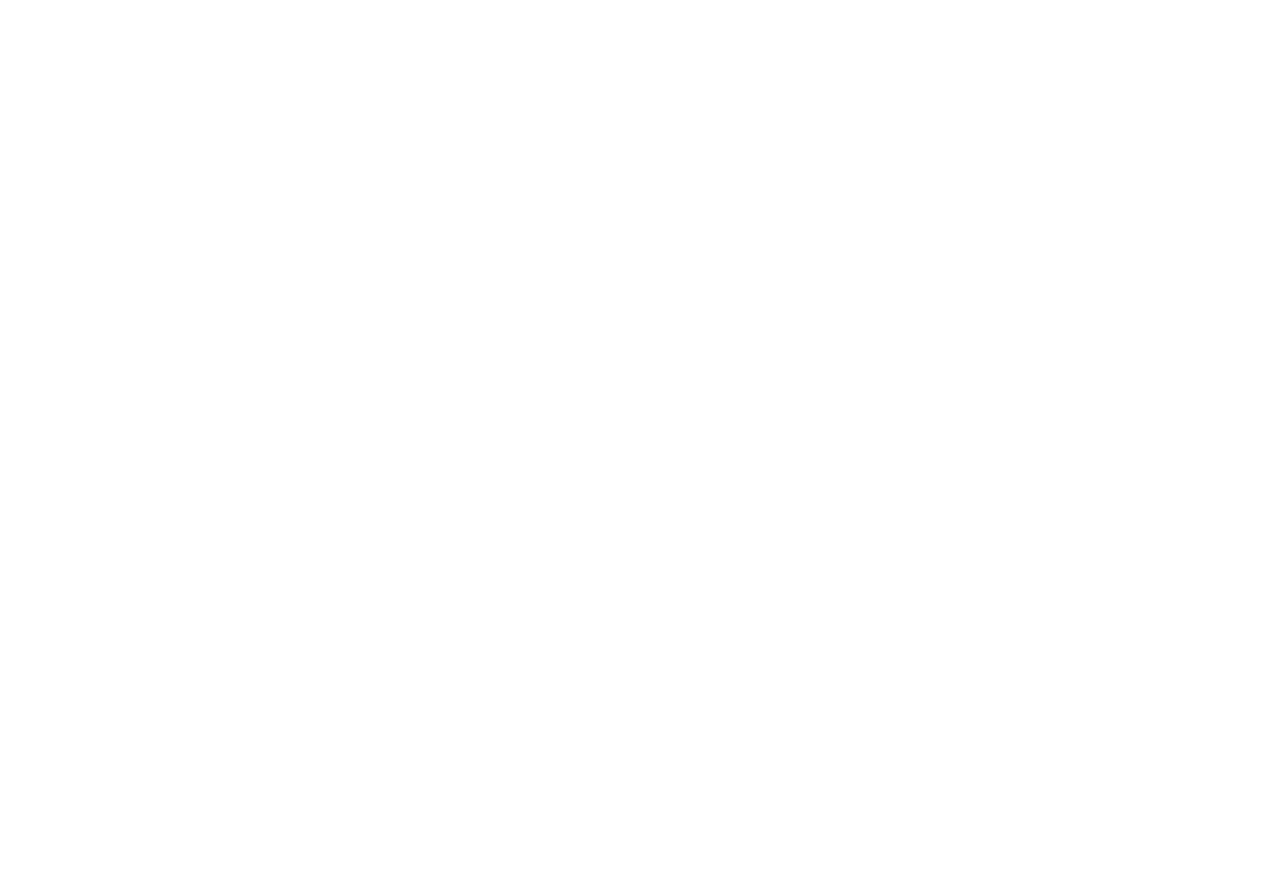
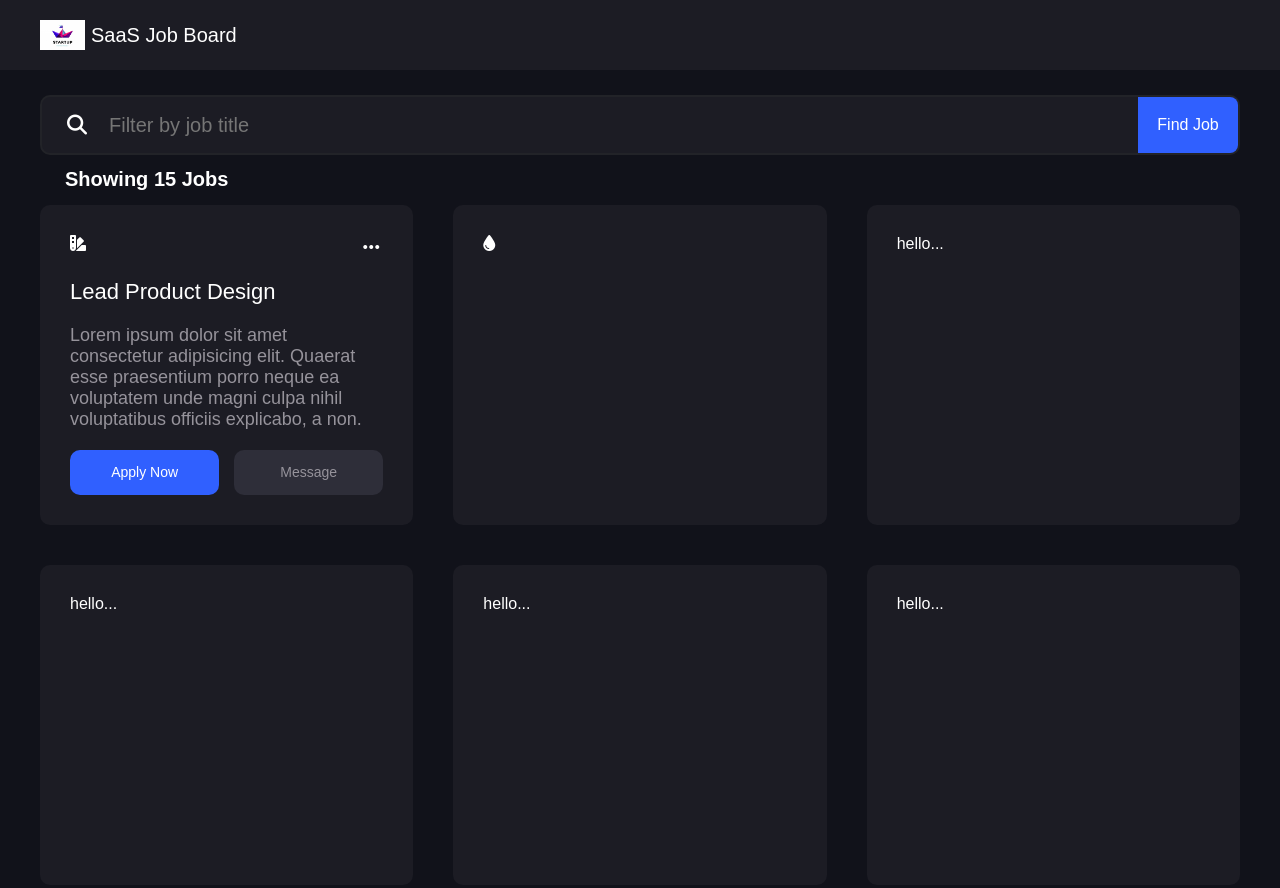
Before and after one commit to raihanmorshed/saas-job-board, a plain HTML site: page index.html in a window 1280 px wide. Shown: the top 888 px of the page. Before the commit the page ends 800 px from the top, so only its background shows below. Drawn offline with Linux system fonts and the light colour scheme.

Commit message:
created header, search bar, added the the first job card, tested js

```diff
--- /dev/null
+++ b/css/style.css
@@ -0,0 +1,187 @@
+body{
+    font-family: "Merriweather Sans", sans-serif;
+    margin:0;
+    color: white;
+    background: #11121A;
+}
+
+* {
+    box-sizing: border-box;
+}
+
+/* HEDEAR DIV */
+
+header {
+    background-color: #1C1C24;
+    height: 70px;
+    display:flex;
+    justify-content: center;
+    align-items: center;
+    font-size: 20px;
+    margin-bottom:25px;
+}
+
+/* imp */
+.header-container {
+    max-width: 1250px;
+    width:100%;
+    display:flex;
+    align-items: center;
+    padding: 0 25px;
+}
+
+.header-container .logo{
+    height: 30px;
+    margin-right: 6px;
+}
+
+.header-container .logo img{
+    height: 100%;
+}
+
+/* SEARCH DIV */
+.search {
+    width:100%;
+    max-width:1250px;
+    margin: 0 auto;
+    padding: 0 25px;
+}
+
+.search-container {
+    background-color: #1C1C24;
+    height: 60px;
+    border-radius: 10px;
+    border: 2px solid #222328;
+    display: flex;
+    overflow:hidden;
+    /* curves down to parent div */
+}
+
+.input-container {
+    flex-grow: 1;
+    display: flex;
+    align-items: center;
+}
+
+.input-container input {
+    flex-grow: 1;
+    background-color: transparent;
+    border:none;
+    outline:none;
+    color: white;
+    font-size: 20px;
+    margin-left: 20px;
+}
+
+.input-container i{
+    font-size:20px;
+    margin-left:25px;
+}
+
+.button-container {
+    background-color: #3060FF;
+    width:100px;
+    display:flex;
+    justify-content: center;
+    align-items: center;
+    cursor:pointer;
+    transition: all 0.2s ease;
+}
+
+.button-container:hover {
+    background: #5a81ff;
+}
+
+.jobs-list {
+    max-width: 1250px;
+    width: 100%;
+    height: 100vh;
+    margin: 0 auto;
+    display:flex;
+    flex-direction: column;
+    padding: 0 25px;
+}
+
+.jobs-list h1 {
+    margin-left: 25px;
+    font-size: 20px;
+}
+
+.jobs-container {
+    display: grid;
+    gap: 40px;
+    /* flex-grow: 1; */
+    grid-template-columns: repeat(3, 1fr);
+    grid-template-rows: repeat(3,1fr);
+    background: #11121A;
+}
+
+.job-title {
+    background: #1C1C24;
+    border-radius: 10px;
+    cursor:pointer;
+    display:flex;
+    flex-direction: column;
+    justify-content: flex-start;
+    color:white;
+    padding: 30px;
+    transition:transform 0.2s;
+    /* hovers over icon over mouse */
+}
+
+.job-title:hover {
+    transform: scale(1.05);
+}
+
+.top {
+    /* background: blue; */
+    width: 100%;
+    display: flex;
+    justify-content: space-between;
+}
+
+.top i {
+    width: 30px;
+    height: 20px;
+}
+
+.rolename {
+    padding: 20px 0px;
+}
+
+.rolename span {
+    font-size: 22px;
+}
+
+.description {
+    height: 105px;
+    overflow:hidden;
+    font-size:18px;
+    color:#96939B;
+}
+
+.buttons {
+
+    color: black;
+    margin-top: 20px;
+    display: flex;
+    justify-content: space-between;
+    height:45px;
+}
+
+.button {
+    flex:1;
+    display: flex;
+    justify-content: center;
+    align-items: center;
+    border-radius: 10px;
+    color:#96939B;
+    background-color: #2E2E39;
+    font-size: 14px;
+}
+
+.apply-now {
+    color: white;
+    background: #3060FF;
+    margin-right: 15px;
+}
--- a/index.html
+++ b/index.html
@@ -5,8 +5,74 @@
     <meta http-equiv="X-UA-Compatible" content="IE=edge">
     <meta name="viewport" content="width=device-width, initial-scale=1.0">
     <title>Startup Saas Job Board</title>
+    <link rel="stylesheet" href="css/style.css">
+    <link rel="stylesheet" href="https://fonts.googleapis.com/icon?family=Material+Icons"/>
+    <script src="https://kit.fontawesome.com/f82f366956.js" crossorigin="anonymous"></script>
+    <script defer src="js/index.js"></script>
 </head>
 <body>
+    <header>
+        <div class="header-container">
+            <div class="logo">
+                <img src="public/headerlogo.jpeg" alt="">
+            </div>
+            <span>SaaS Job Board</span>
+        </div>
+    </header>
+    <div class="search">
+        <div class="search-container">
+            <div class="input-container">
+                <i class="fa-solid fa-magnifying-glass"></i>
+                <input type="text" id="filter-jobs" name="filter-jobs" placeholder="Filter by job title">
 
+            </div>
+            <div class="button-container">
+                <span>Find Job</span>
+            </div>
+        </div>
+     </div>
+     <div class="jobs-list">
+         <h1> Showing 15 Jobs</h1>
+         <div class="jobs-container">
+             <div class="job-title">
+                 <div class="top">
+                    <i class="fa-solid fa-swatchbook"></i>
+                    <span class="material-icons more_horiz"> more_horiz</span>
+                 </div>
+                 <div class="rolename">
+                     <span>Lead Product Design</span>
+                 </div>
+                 <div class="description">
+                     <span> Lorem ipsum dolor sit amet consectetur adipisicing elit. Quaerat esse praesentium porro neque ea voluptatem unde magni culpa nihil voluptatibus officiis explicabo, a non. Rem architecto facere temporibus id ipsam!</span>
+                 </div>
+                 <div class="buttons">
+                     <div class="button apply-now">
+                         Apply Now
+                     </div>
+                     <div class="button">
+                         Message
+                     </div>
+                 </div>
+             </div>
+             <div class="job-title">
+                <i class="fa-solid fa-droplet"></i>
+            </div>
+            <div class="job-title">
+                hello...
+            </div>
+            <div class="job-title">
+                hello...
+            </div>
+            <div class="job-title">
+                hello...
+            </div>
+            <div class="job-title">
+                hello...
+            </div>
+            <div class="job-title">
+                hello...
+            </div>
+         </div>
+     </div>
 </body>
 </html>
--- /dev/null
+++ b/js/index.js
@@ -0,0 +1,4 @@
+document.querySelector(".button-container").addEventListener("click", () => {
+    let text = document.getElementById("filter-jobs").value;
+    //console.log(text);
+})
```
Also changed, not shown: index.js (deleted), public/headerlogo.jpeg (added), style.css (deleted), 1 other file.
